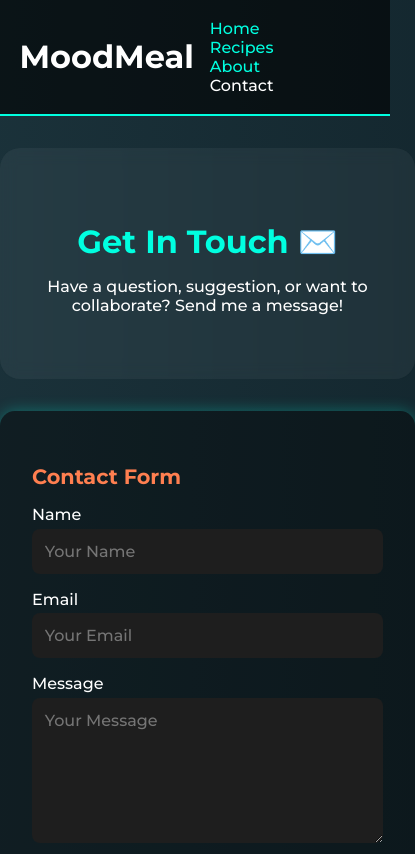
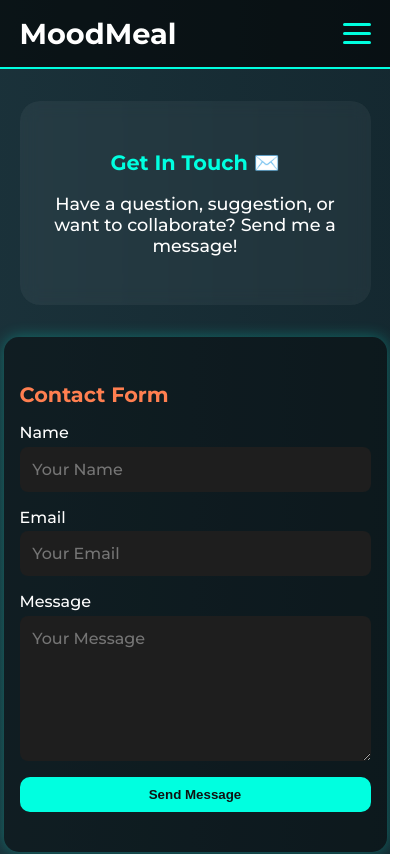
Before and after one commit to TanyaradzwaMusonza/Moodmeal, a plain HTML site: page contact.html in a window 390 px wide. Shown: the top 854 px of the page, 415 px wide, since content can reach past the window. Drawn offline with Linux system fonts and the light colour scheme.

Commit message:
Refactor contact.html for better structure and responsiveness
Updated the contact.html file with improved structure, styles, and responsive design features.

```diff
--- a/contact.html
+++ b/contact.html
@@ -6,53 +6,92 @@
 <title>MoodMeal | Contact</title>
 <link href="https://fonts.googleapis.com/css2?family=Montserrat:wght@500;700&display=swap" rel="stylesheet">
 <style>
-body {
+/* ---------------- BASE ---------------- */
+html, body {
   margin:0;
+  padding:0;
   font-family:'Montserrat',sans-serif;
   background:linear-gradient(270deg, #0f2027, #203a43, #2c5364);
   background-size:600% 600%;
   animation:gradientBG 20s ease infinite;
   color:#fff;
+  overflow-x: hidden;
 }
 @keyframes gradientBG {
   0% {background-position:0% 50%;}
   50% {background-position:100% 50%;}
   100% {background-position:0% 50%;}
 }
+
+/* ---------------- HEADER ---------------- */
 header {
   background-color: rgba(0,0,0,0.6);
   padding:1rem 0;
   border-bottom:2px solid #00ffe0;
+  position: relative;
+  z-index: 100;
 }
 .container {
-  width:90%; max-width:1100px;
+  width:90%;
+  max-width:1100px;
   margin:auto;
-  display:flex; justify-content:space-between; align-items:center;
+  display:flex;
+  justify-content:space-between;
+  align-items:center;
+  flex-wrap: wrap;
+  box-sizing: border-box;
 }
-nav a {
-  margin:0 1rem;
+header h1 { margin:0; font-size:1.8rem; }
+
+/* NAVIGATION */
+.nav-links {
+  display: flex;
+  gap: 1rem;
+  flex-wrap: wrap;
+}
+.nav-links a {
   text-decoration:none;
   color:#00ffe0;
   font-weight:500;
   transition:color 0.3s;
 }
-nav a:hover, nav a.active {color:#fff;}
+.nav-links a:hover, .nav-links a.active { color:#fff; }
 
+/* HAMBURGER */
+.nav-toggle { display:none; }
+.hamburger {
+  display:none;
+  flex-direction: column;
+  justify-content: space-between;
+  width:28px;
+  height:21px;
+  cursor:pointer;
+}
+.hamburger span {
+  display:block;
+  height:3px;
+  width:100%;
+  background-color:#00ffe0;
+  border-radius:2px;
+  transition: all 0.3s ease;
+}
+
+/* ---------------- HERO ---------------- */
 .hero {
   text-align:center;
   padding:3rem 2rem;
   background: rgba(255,255,255,0.05);
   border-radius:20px;
   margin:2rem auto;
-  width:90%; max-width:800px;
+  width:90%;
+  max-width:800px;
   backdrop-filter: blur(8px);
+  box-sizing: border-box;
 }
-.hero h2 {
-  font-size:2rem;
-  margin-bottom:1rem;
-  color:#00ffe0;
-}
+.hero h2 { font-size:2rem; margin-bottom:1rem; color:#00ffe0; }
+.hero p { font-size:1.1rem; }
 
+/* ---------------- CONTACT FORM ---------------- */
 .contact-section {
   width:90%; max-width:700px;
   margin:2rem auto;
@@ -61,19 +100,9 @@ nav a:hover, nav a.active {color:#fff;}
   border-radius:15px;
   box-shadow:0 0 15px rgba(0,255,224,0.3);
 }
-.contact-section h3 {
-  color:#ff7f50;
-  font-size:1.3rem;
-  margin-bottom:1rem;
-}
-.contact-section form {
-  display:flex;
-  flex-direction:column;
-}
-.contact-section label {
-  margin-bottom:0.3rem;
-  font-weight:500;
-}
+.contact-section h3 { color:#ff7f50; font-size:1.3rem; margin-bottom:1rem; }
+.contact-section form { display:flex; flex-direction:column; }
+.contact-section label { margin-bottom:0.3rem; font-weight:500; }
 .contact-section input,
 .contact-section textarea {
   padding:0.8rem;
@@ -86,10 +115,7 @@ nav a:hover, nav a.active {color:#fff;}
   font-family:'Montserrat',sans-serif;
   font-size:1rem;
 }
-.contact-section textarea {
-  resize:vertical;
-  min-height:120px;
-}
+.contact-section textarea { resize:vertical; min-height:120px; }
 .contact-section button {
   padding:10px 15px;
   border:none;
@@ -100,10 +126,7 @@ nav a:hover, nav a.active {color:#fff;}
   cursor:pointer;
   transition:background 0.3s;
 }
-.contact-section button:hover {
-  background-color:#ff7f50;
-  color:#fff;
-}
+.contact-section button:hover { background-color:#ff7f50; color:#fff; }
 
 footer {
   text-align:center;
@@ -113,6 +136,27 @@ footer {
   border-top:2px solid #00ffe0;
   font-size:0.9rem;
 }
+
+/* ---------------- RESPONSIVE ---------------- */
+@media (max-width: 768px) {
+  .hamburger { display:flex; }
+  .nav-links {
+    display:none;
+    flex-direction: column;
+    gap:0.5rem;
+    position:absolute;
+    top:60px; left:0;
+    width:100%;
+    background: rgba(0,0,0,0.8);
+    padding:1rem 0;
+    text-align:center;
+  }
+  .nav-toggle:checked + .hamburger + .nav-links { display:flex; }
+  nav.nav-links a { font-size:1.2rem; margin:0.5rem 0; }
+  .hero { padding:2rem 1rem; }
+  .hero h2 { font-size:1.3rem; }
+  .contact-section { padding:1.5rem 1rem; }
+}
 </style>
 </head>
 <body>
@@ -120,7 +164,13 @@ footer {
 <header>
   <div class="container">
     <h1>MoodMeal</h1>
-    <nav>
+    <input type="checkbox" id="nav-toggle" class="nav-toggle">
+    <label for="nav-toggle" class="hamburger">
+      <span></span>
+      <span></span>
+      <span></span>
+    </label>
+    <nav class="nav-links">
       <a href="index.html">Home</a>
       <a href="recipe.html">Recipes</a>
       <a href="about.html">About</a>
@@ -172,7 +222,6 @@ form.addEventListener('submit', e => {
     return;
   }
 
-  // Placeholder for form submission logic
   statusMessage.textContent = "Thank you! Your message has been sent.";
   statusMessage.style.color = "#00ffe0";
   form.reset();
```
